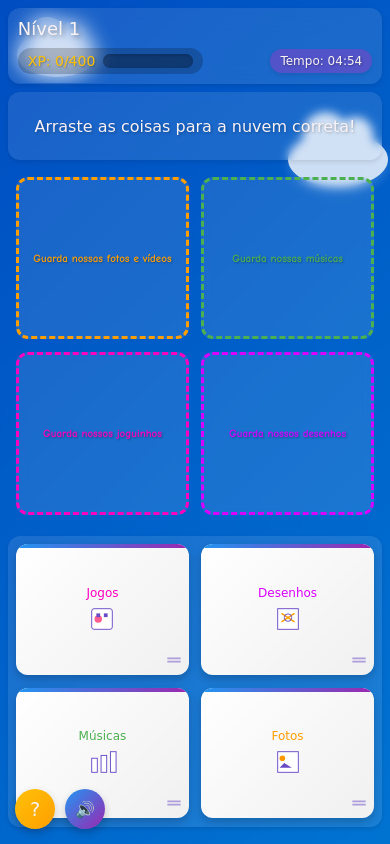
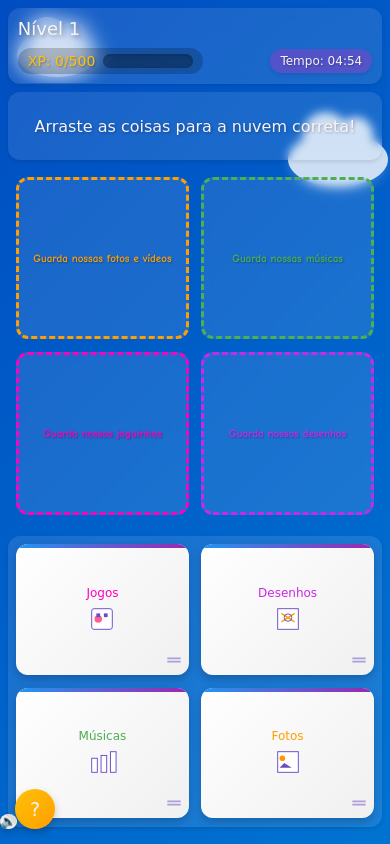
Before and after one commit to JoaoMarcusAndrade/Nuvy, a website: page public/NuvyGame.html in a window 390 px wide. Drawn offline with Linux system fonts and the light colour scheme; a web font is replaced by a local one.

Commit message:
ultimo commit do jogo

```diff
--- a/public/css/Ztyle.css
+++ b/public/css/Ztyle.css
@@ -832,34 +832,3 @@ button:focus-visible,
 .draggable:hover .drag-hint {
     opacity: 0.8;
 }
-
-/* Botão de controle de música */
-.music-button {
-    bottom: 20px;
-    left: 80px; /* Posição à direita do botão de informação */
-    width: 45px;
-    height: 45px;
-    background: linear-gradient(135deg, var(--accent-blue) 0%, var(--accent-purple) 100%);
-    color: var(--text-light);
-    font-size: 1.2rem;
-    display: flex;
-    justify-content: center;
-    align-items: center;
-    z-index: 101; /* Maior z-index para ficar acima de outros elementos */
-}
-
-/* Estado quando a música está pausada */
-.music-button.muted {
-    background: linear-gradient(135deg, #666 0%, #999 100%);
-}
-
-/* Para dispositivos móveis */
-@media (max-width: 480px) {
-    .music-button {
-        bottom: 15px;
-        left: 65px; /* Ajuste para mobile */
-        width: 40px;
-        height: 40px;
-        font-size: 1rem;
-    }
-}
--- a/public/js/game-integrated.js
+++ b/public/js/game-integrated.js
@@ -38,7 +38,7 @@ const targetsContainer = document.querySelector('.targets-container');
 const draggablesContainer = document.querySelector('.draggables-container');
 
 // Adicione esta linha para selecionar o botão de música (junto com os outros elementos DOM)
-const musicButton = document.getElementById('music-btn');
+
 
 // Configurações dos níveis
 const levelConfigs = {
@@ -49,7 +49,7 @@ const levelConfigs = {
       { type: "fotos", color: "#FF9E00", description: "Guarda nossas fotos e vídeos" },
       { type: "musica", color: "#4CAF50", description: "Guarda nossas músicas" },
       { type: "jogos", color: "#ff00bfff", description: "Guarda nossos joguinhos" },
-      { type: "desenhos", color: "#d900ffff", description: "Guarda nossos desenhos" }
+      { type: "desenhos", color: "#cc27e9ff", description: "Guarda nossos desenhos" }
     ]
   },
   2: {
@@ -86,10 +86,10 @@ const levelConfigs = {
 
 // Modifique a função loadSounds para usar MP3
 function loadSounds() {
-  pickupSound = new Audio('/fx/som1.wav');
-  dropSound = new Audio('/fx/som2.wav');
-  backgroundMusic = new Audio('/fx/som3.wav');
-  infoSound = new Audio('/fx/som4.mp3');
+  pickupSound = new Audio('fx/som1.wav');
+  dropSound = new Audio('fx/som2.wav');
+  backgroundMusic = new Audio('fx/som3.wav');
+  infoSound = new Audio('fx/som4.mp3');
 
   // Configurar volumes
   pickupSound.volume = 0.7;
@@ -152,11 +152,11 @@ function toggleMusic() {
 function updateMusicButtonIcon() {
   if (musicButton) {
     if (isMusicPlaying) {
-      musicButton.innerHTML = '🔊';
+      musicButton.innerHTML = '';
       musicButton.title = 'Desativar música';
       musicButton.classList.remove('muted');
     } else {
-      musicButton.innerHTML = '🔇';
+      musicButton.innerHTML = '';
       musicButton.title = 'Ativar música';
       musicButton.classList.add('muted');
     }
```
